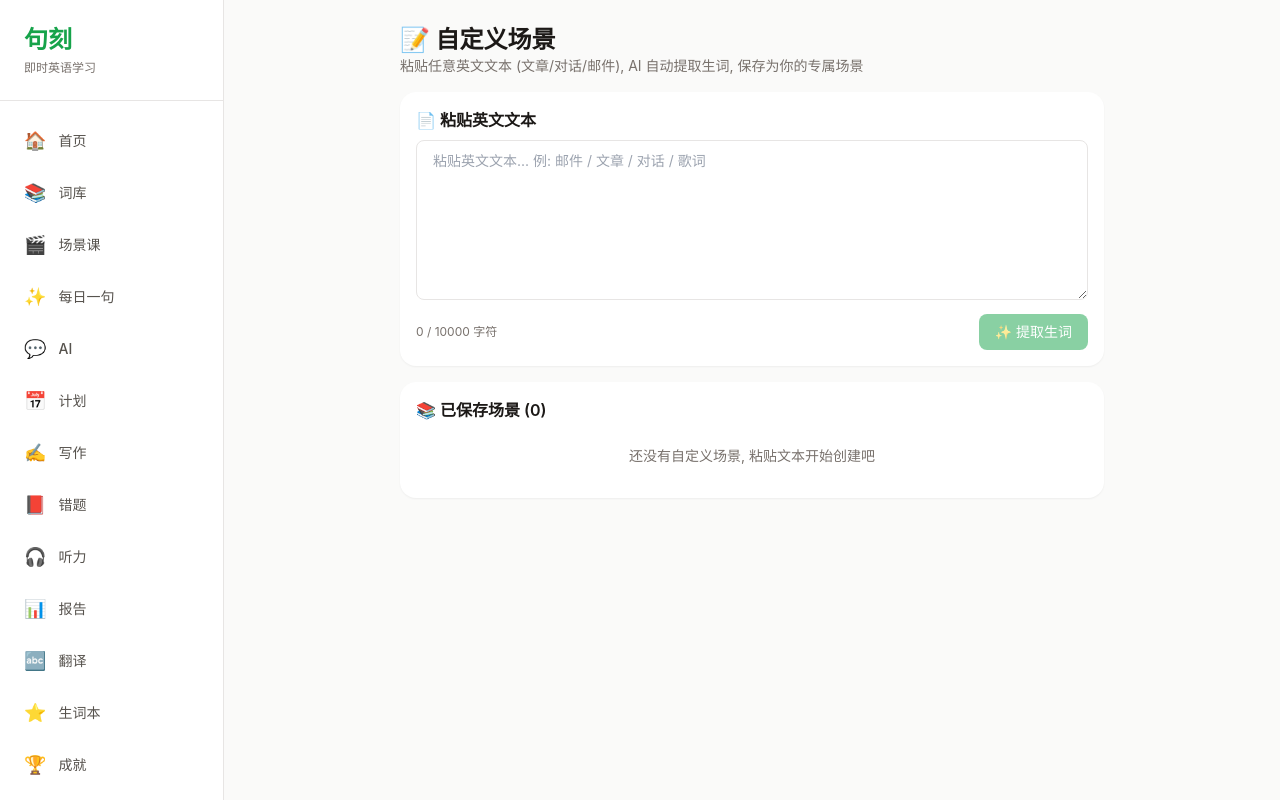
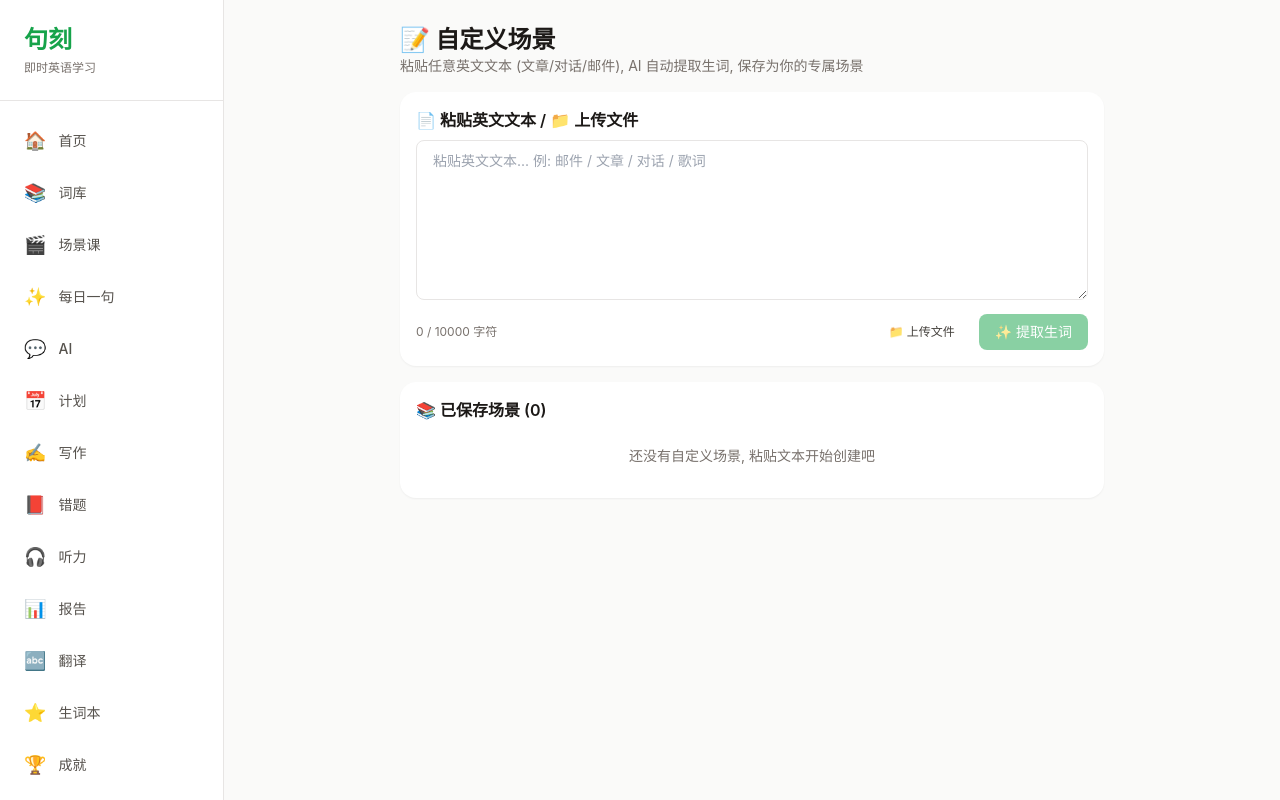
Before and after one commit to lingoo12138/english-app, a React (Vite) app: page /english-app/custom-scenes in a window 1280 px wide. Built offline with nearby package versions, Linux system fonts and the light colour scheme.

Commit message:
feat(v1.18.0-B): CustomScenes 加 '📁 上传文件' 按钮 + 隐藏 file input + 自动标题
- handleFileUpload: 验证 → 读 → 截断 → 填 text state
- fileInputRef 触发隐藏 file input
- 上传后显示文件名 + 清除按钮
- 自动从文件名提取标题

```diff
--- a/src/pages/CustomScenes.tsx
+++ b/src/pages/CustomScenes.tsx
@@ -1,6 +1,7 @@
 // CustomScenes.tsx - v1.14.0 B4 自定义场景列表 + 创建
-// 粘贴文本 → AI 提取生词 → 保存为场景
-import { useState, useEffect } from 'react'
+// v1.18.0: 加文件上传 (TXT/MD)
+// 粘贴文本 / 上传文件 → AI 提取生词 → 保存为场景
+import { useState, useEffect, useRef } from 'react'
 import { useNavigate } from 'react-router-dom'
 import { useStore } from '../store/useStore'
 import {
@@ -16,6 +17,7 @@ import {
   type CustomScene,
 } from '../lib/customScenes'
 import { getSceneInReviewCount } from '../lib/sceneReview'
+import { validateFile, readAndTruncateFile, extractFileName, formatFileSize, SUPPORTED_EXTENSIONS } from '../lib/fileUpload'
 import { toast } from '../components/Toast'
 import { recordLLMCall, getLimitExceededMessage } from '../lib/llmUsage'
 
@@ -33,6 +35,10 @@ export default function CustomScenes() {
   const [scenes, setScenes] = useState<CustomScene[]>([])
   // v1.16.0: 场景复习数
   const [reviewCounts, setReviewCounts] = useState<Record<number, number>>({})
+  // v1.18.0: 上传文件名
+  const [uploadedFileName, setUploadedFileName] = useState<string>('')
+  const [uploading, setUploading] = useState(false)
+  const fileInputRef = useRef<HTMLInputElement>(null)
 
   const provider = llmProviders.find(p => p.id === llmProviderId)
   const apiKey = llmApiKeys[llmProviderId] || ''
@@ -144,6 +150,40 @@ export default function CustomScenes() {
     setExtractedWords(words => words.filter((_, i) => i !== idx))
   }
 
+  // v1.18.0: 文件上传 handler
+  const handleFileUpload = async (e: React.ChangeEvent<HTMLInputElement>) => {
+    const file = e.target.files?.[0]
+    if (!file) return
+    const validation = validateFile(file)
+    if (!validation.valid) {
+      toast.error(validation.error || '文件验证失败')
+      if (fileInputRef.current) fileInputRef.current.value = ''
+      return
+    }
+    setUploading(true)
+    try {
+      const { text: fileText, truncated } = await readAndTruncateFile(file)
+      setText(fileText)
+      setUploadedFileName(file.name)
+      // 自动提取标题 (从文件名)
+      if (!title) {
+        setTitle(extractFileName(file.name))
+      }
+      if (truncated) {
+        toast.success(`✓ 已上传并截断到 ${MAX_TEXT_LEN} 字符`)
+      } else {
+        toast.success(`✓ 已上传 ${file.name} (${formatFileSize(file.size)})`)
+      }
+    } catch (err) {
+      const e = err instanceof Error ? err : new Error(String(err))
+      console.error('文件读取失败:', e)
+      toast.error(e.message || '文件读取失败')
+    } finally {
+      setUploading(false)
+      if (fileInputRef.current) fileInputRef.current.value = ''
+    }
+  }
+
   return (
     <div className="space-y-4">
       <div>
@@ -155,7 +195,7 @@ export default function CustomScenes() {
 
       {/* 文本输入 + 提取 */}
       <section className="card">
-        <h3 className="font-semibold mb-2">📄 粘贴英文文本</h3>
+        <h3 className="font-semibold mb-2">📄 粘贴英文文本 / 📁 上传文件</h3>
         <textarea
           value={text}
           onChange={e => setText(e.target.value.slice(0, MAX_TEXT_LEN))}
@@ -163,8 +203,41 @@ export default function CustomScenes() {
           className="input w-full h-40 text-sm"
           aria-label="英文文本输入框"
         />
-        <div className="flex items-center justify-between mt-2 text-xs text-stone-500">
+        {uploadedFileName && (
+          <div className="mt-2 text-xs text-emerald-600 dark:text-emerald-400">
+            📁 已上传: {uploadedFileName}
+            <button
+              onClick={() => {
+                setUploadedFileName('')
+                setText('')
+              }}
+              className="ml-2 text-red-500 hover:underline"
+              aria-label="清除上传文件"
+            >
+              ✕ 清除
+            </button>
+          </div>
+        )}
+        <div className="flex items-center justify-between mt-2 text-xs text-stone-500 gap-2 flex-wrap">
           <span>{text.length} / {MAX_TEXT_LEN} 字符</span>
+          <div className="flex items-center gap-2">
+            {/* v1.18.0: 文件上传按钮 */}
+            <input
+              ref={fileInputRef}
+              type="file"
+              accept={SUPPORTED_EXTENSIONS.join(',')}
+              onChange={handleFileUpload}
+              className="hidden"
+              aria-label="选择文件"
+            />
+            <button
+              onClick={() => fileInputRef.current?.click()}
+              disabled={uploading}
+              className="btn-ghost text-xs disabled:opacity-50"
+              aria-label="上传 TXT 或 MD 文件"
+            >
+              {uploading ? '⏳ 上传中...' : '📁 上传文件'}
+            </button>
             <button
               onClick={handleExtract}
               disabled={loading || !text.trim()}
@@ -173,6 +246,7 @@ export default function CustomScenes() {
             >
               {loading ? '⏳ 提取中...' : '✨ 提取生词'}
             </button>
+          </div>
         </div>
       </section>
 
```
Lines whose indentation alone changed are shown as unchanged.
